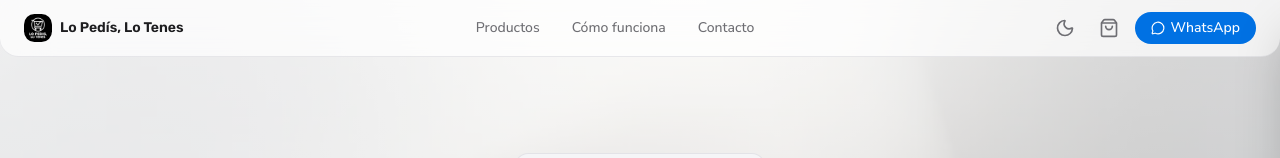
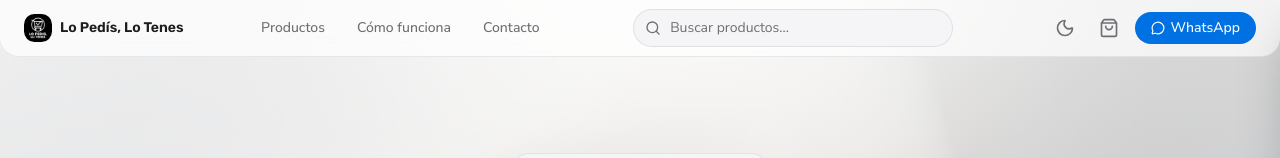
Before and after one commit to phloquillo35/importexpress, a Next.js app: page / in a window 1280 px wide. Shown: the top 158 px of the page. Built offline with nearby package versions, Linux system fonts and the light colour scheme; no server answers; the database is empty.

Commit message:
feat: search bar en navbar (desktop + menu mobile)

```diff
--- a/src/components/public/Navbar.tsx
+++ b/src/components/public/Navbar.tsx
@@ -2,14 +2,17 @@
 
 import { useState } from "react"
 import Link from "next/link"
-import { MessageCircle, Menu, X, ShoppingBag, Sun, Moon } from "lucide-react"
+import { useRouter } from "next/navigation"
+import { MessageCircle, Menu, X, ShoppingBag, Sun, Moon, Search } from "lucide-react"
 import { useTheme } from "next-themes"
 import { useCart } from "@/context/CartContext"
 import { CartDrawer } from "./CartDrawer"
 
 export function Navbar() {
+  const router = useRouter()
   const [menuOpen, setMenuOpen] = useState(false)
   const [cartOpen, setCartOpen] = useState(false)
+  const [search, setSearch] = useState("")
   const { count } = useCart()
   const { theme, setTheme } = useTheme()
 
@@ -34,6 +37,22 @@ export function Navbar() {
                 Contacto
               </Link>
             </div>
+
+            <form
+              onSubmit={(e) => { e.preventDefault(); router.push(`/productos?search=${encodeURIComponent(search)}`); setSearch("") }}
+              className="hidden md:flex items-center flex-1 max-w-xs mx-4"
+            >
+              <div className="relative w-full">
+                <Search className="absolute left-3 top-1/2 -translate-y-1/2 w-4 h-4 text-muted-foreground" />
+                <input
+                  type="text"
+                  value={search}
+                  onChange={(e) => setSearch(e.target.value)}
+                  placeholder="Buscar productos..."
+                  className="w-full pl-9 pr-4 py-2 bg-muted border border-border/60 rounded-full text-sm text-foreground placeholder-muted-foreground focus:outline-none focus:ring-2 focus:ring-[#0071e3]/30 focus:border-[#0071e3] transition-all"
+                />
+              </div>
+            </form>
 
             <div className="flex items-center gap-2">
               <button
@@ -77,7 +96,21 @@ export function Navbar() {
 
         {menuOpen && (
           <div className="md:hidden border-t border-border/50 bg-background/90 dark:bg-background/95 backdrop-blur-xl rounded-b-2xl overflow-hidden">
-            <div className="px-4 py-4 space-y-1">
+            <div className="px-4 py-4 space-y-3">
+              <form
+                onSubmit={(e) => { e.preventDefault(); router.push(`/productos?search=${encodeURIComponent(search)}`); setMenuOpen(false); setSearch("") }}
+              >
+                <div className="relative">
+                  <Search className="absolute left-3 top-1/2 -translate-y-1/2 w-4 h-4 text-muted-foreground" />
+                  <input
+                    type="text"
+                    value={search}
+                    onChange={(e) => setSearch(e.target.value)}
+                    placeholder="Buscar productos..."
+                    className="w-full pl-9 pr-4 py-2.5 bg-muted border border-border/60 rounded-full text-sm text-foreground placeholder-muted-foreground focus:outline-none focus:ring-2 focus:ring-[#0071e3]/30 focus:border-[#0071e3] transition-all"
+                  />
+                </div>
+              </form>
               <Link
                 href="/productos"
                 onClick={() => setMenuOpen(false)}
```
